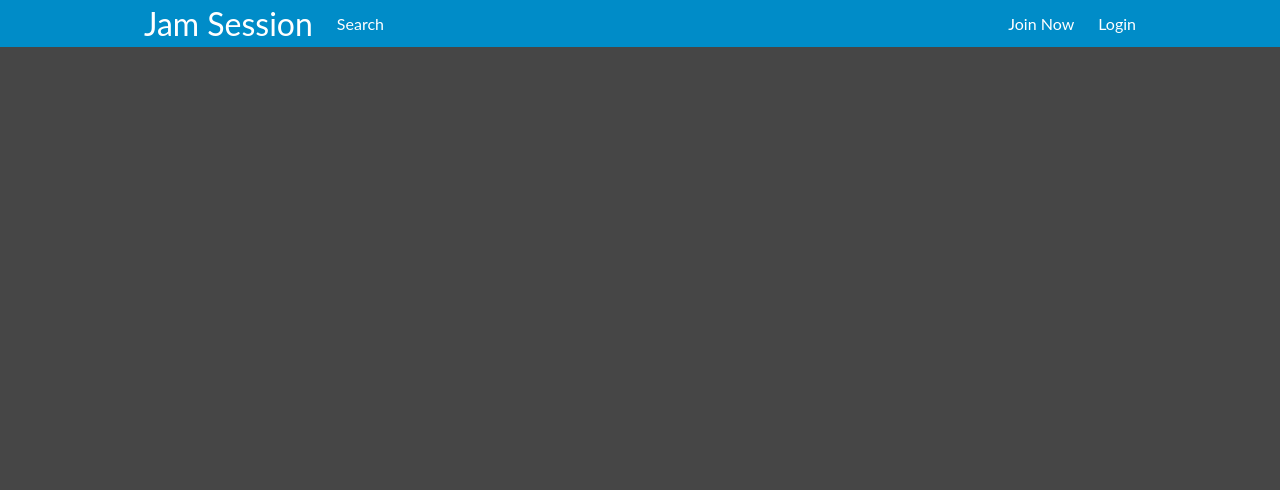
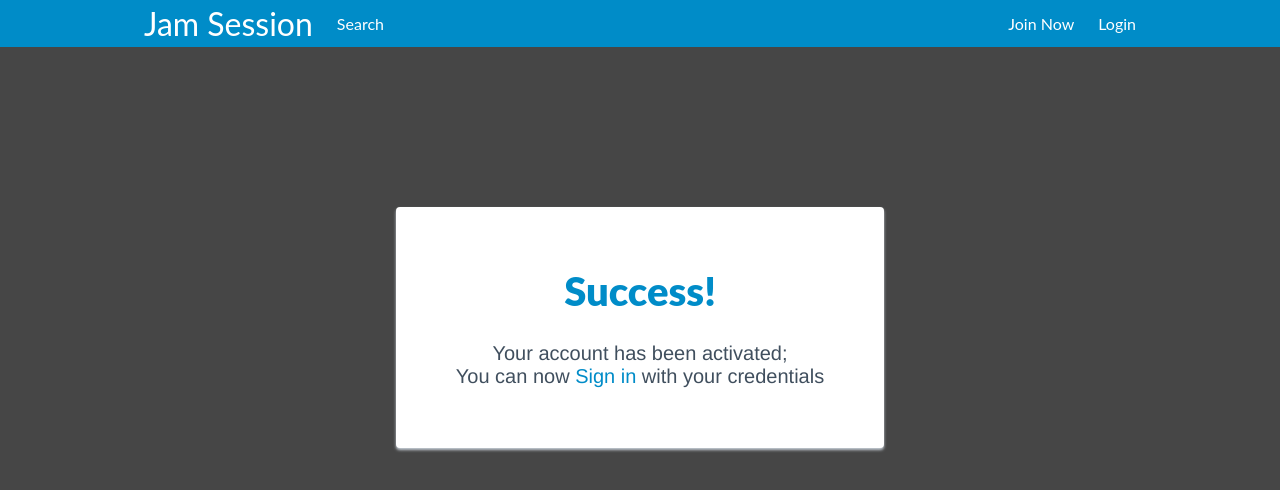
Before and after one commit to iDoc1/Jam-Session, a React (Create React App) app in the folder frontend/: page /activate/1/1 in a window 1280 px wide. Shown: the top 490 px of the page. Built offline with nearby package versions, Linux system fonts and the light colour scheme; no server answers.

Commit message:
added landing page, dropdown components, and activation page. Moved activation logic from sign up component to activation component

```diff
--- a/frontend/package.json
+++ b/frontend/package.json
@@ -13,6 +13,7 @@
     "axios": "^1.1.3",
     "react": "^18.2.0",
     "react-dom": "^18.2.0",
+    "react-dropdown": "^1.11.0",
     "react-router-dom": "^6.4.2",
     "react-scripts": "5.0.1",
     "typescript": "^4.8.4",
--- a/frontend/src/App.tsx
+++ b/frontend/src/App.tsx
@@ -3,7 +3,9 @@ import './App.css';
 import SignUp from './components/SignUpForm/SignUpForm';
 import SignIn from './components/SignInForm/SignInForm';
 import Search from './components/SearchPage/Search';
+import LandingPage from './components/LandingPage/LandingPage';
 import NavBar from './components/NavBar/NavBar';
+import Activate from './components/ActivatePage/ActivatePage';
 import { Route, Routes } from 'react-router-dom';
 
 function App() {
@@ -11,9 +13,10 @@ function App() {
     <>
       <NavBar/>
       <Routes>
-        <Route path='/' element={<Search />} />
+        <Route path='/' element={<LandingPage />} />
         <Route path='/search' element={<Search />} />
         <Route path='/signup' element={<SignUp />} />
+        <Route path='/activate/:uid/:token' element={<Activate />} />
         <Route path='/login' element={<SignIn />} />
       </Routes>
     </>
--- /dev/null
+++ b/frontend/src/components/ActivatePage/ActivatePage.css
@@ -0,0 +1,43 @@
+.success-card-holder{
+    margin-top: 10rem;
+    display: flex;
+    justify-content: center;
+    align-items: center;
+}
+.success-card {
+    text-align: center;
+    display: flex;
+    flex-direction: column;
+    align-items: center;
+    justify-content: center;
+
+    background: white;
+    padding: 60px;
+    border-radius: 4px;
+    box-shadow: 0 2px 3px #C8D0D8;
+
+    margin: 0 auto;
+}
+.success-card h1 {
+    color: #008CC8;
+    font-weight: 900;
+    font-size: 40px;
+    margin-top: 0;
+}
+
+.success-card p {
+    color: #404F5E;
+    font-family: "Nunito Sans", "Helvetica Neue", sans-serif;
+    font-size:20px;
+    margin: 0;
+}
+
+.success-card a {
+    text-decoration: none;
+    color:#008CC8
+}
+
+.success-card a:hover{
+    color: #06577a;
+    text-decoration: default;
+}
--- /dev/null
+++ b/frontend/src/components/ActivatePage/ActivatePage.tsx
@@ -0,0 +1,42 @@
+import { useState, useEffect } from 'react';
+import './ActivatePage.css'
+
+export default function Activate() {
+    const [validated, setValidated] = useState(false)
+    const validateUser = async () => {
+        let url = new URL(window.location.href)
+        let params = url.pathname.split('/')
+        params = params.filter(e => e !== '' && e !== 'activate')
+
+        if (params.length === 0) {return}
+
+        if (!validated) {
+            const body = {
+                "uid": params[0],
+                "token": params[1]
+            }
+            const res = await fetch('http://localhost:8000/auth/users/activation/', {
+                method: 'POST',
+                body: JSON.stringify(body),
+                headers: {
+                    'Content-type': 'application/json; charset=UTF-8',
+                }
+            })
+            console.log(res);
+
+            setValidated(true)
+        }
+
+    }
+    useEffect(()=>{
+        validateUser()
+    })
+    return (
+        <div className="success-card-holder">
+            <div className='success-card'>
+                <h1>Success!</h1>
+                <p>Your account has been activated;<br/> You can now <a href="/login">Sign in</a> with your credentials</p>
+            </div>
+        </div>
+    )
+}
--- /dev/null
+++ b/frontend/src/components/LandingPage/LandingPage.css
@@ -0,0 +1,38 @@
+.landing-image{
+    width: 100%;
+    margin-top: 1rem;
+
+}
+
+.landing-slogan {
+    color: white;
+    display: flex;
+    justify-content: center;
+    margin-top: .25rem;
+}
+
+.landing-inputs {
+    display:flex;
+    flex-direction: row;
+    justify-content: center;
+    gap: 1rem;
+}
+.landing-inputs div {
+    display: flex;
+    flex-direction: column;
+}
+
+.landing-inputs div label {
+    color:white;
+}
+
+.landing-inputs button {
+    min-width: 8rem;
+    max-width: 5rem;
+    width: 2rem;
+    margin-top: auto;
+    color: white;
+    height: 50%;
+    display: flex;
+    justify-content: center;
+}
--- /dev/null
+++ b/frontend/src/components/LandingPage/LandingPage.tsx
@@ -0,0 +1,53 @@
+import JamBand from '../../assets/jamband-cropped.jpg'
+import { useState } from 'react';
+import './LandingPage.css'
+import Dropdown from 'react-dropdown'
+import 'react-dropdown/style.css';
+
+export default function LandingPage() {
+    const seekingOptions = [
+        'Musician looking for band',
+        'Band looking for members'
+    ]
+    const instrumentOptions = [
+        'Vocals',
+        'Backup vocals',
+        'Guitar',
+        'Bass Guitar',
+        'Drums',
+        'Percussion',
+        'Keys',
+        'Strings',
+        'Woodwinds',
+        'Brass'
+    ]
+    const [seeking, setSeeking] = useState(seekingOptions[0]);
+    const [instrument, setInstrument] = useState('');
+    const [zipcode, setZipcode] = useState('');
+    const onSubmit = () => {
+      console.log(seeking, instrument, zipcode)
+    }
+    return (
+        <div className="container">
+            <img src={JamBand} alt="" className='landing-image' />
+            <h3 className='landing-slogan'>Connect with fellow musicians</h3>
+            <div className='landing-inputs'>
+                <div>
+                    <label htmlFor="seeking">I am</label>
+                    <Dropdown options={seekingOptions} onChange={(option)=>{setSeeking(option.value)}} placeholder={seekingOptions[0]}/>
+                </div>
+                <div>
+                    <label htmlFor="instruments">Instrument</label>
+                    <Dropdown options={instrumentOptions} onChange={(option)=>{setInstrument(option.value)}} placeholder='Select an instrument'/>
+                </div>
+                <div>
+                    <label htmlFor="zipcode">Zip Code</label>
+                    <input type="text" name='zipcode' onChange={(option) => {setZipcode(option.target.value)}}/>
+                </div>
+                <button onClick={onSubmit}>
+                    Search
+                </button>
+            </div>
+        </div>
+    )
+}
--- a/frontend/src/components/NavBar/NavBar.tsx
+++ b/frontend/src/components/NavBar/NavBar.tsx
@@ -24,7 +24,7 @@ export default function NavBar() {
         <nav className="nav">
             <div className='nav-container'>
                 <ul>
-                    <li><Link to="/" className="site-title">Jam Session</Link></li>
+                    <li><Link to="/" className="site-title" id='site-title'>Jam Session</Link></li>
                     <CustomLink to="/search">Search</CustomLink>
 
                 </ul>
--- a/frontend/src/components/SignInForm/SignInForm.tsx
+++ b/frontend/src/components/SignInForm/SignInForm.tsx
@@ -56,7 +56,7 @@ function SignIn() {
         })
 
         const jsonRes = await res.json()
-        // console.log(jsonRes);
+        console.log(jsonRes);
 
         if (res.status >= 200 && res.status <= 299){
             window.localStorage.setItem('loggedJamSessionUser', JSON.stringify(jsonRes));
@@ -84,7 +84,7 @@ function SignIn() {
                 <div className='needAccount'>
                 <p>Need an account? <br/></p>
                 <span>
-                    <a href="#" id="sign-in-registration-redirect">Sign Up</a>
+                    <a href="/signup" id="sign-in-registration-redirect">Sign Up</a>
                 </span>
                 </div>
             </form>
--- a/frontend/src/components/SignUpForm/SignUpForm.tsx
+++ b/frontend/src/components/SignUpForm/SignUpForm.tsx
@@ -96,34 +96,6 @@ function SignUp() {
             }
         }
     }
-    const validateUser = async () => {
-        let url = new URL(window.location.href)
-        let params = url.pathname.split('/')
-        params = params.filter(e => e !== '' && e !== 'activate')
-
-        if (params.length === 0) {return}
-
-        if (!validated) {
-            const body = {
-                "uid": params[0],
-                "token": params[1]
-            }
-            const res = await fetch('http://localhost:8000/auth/users/activation/', {
-                method: 'POST',
-                body: JSON.stringify(body),
-                headers: {
-                    'Content-type': 'application/json; charset=UTF-8',
-                }
-            })
-            console.log(res);
-
-            setValidated(true)
-        }
-
-    }
-    useEffect(()=>{
-        validateUser()
-    })
     return (
         <div className='wrapper'>
         <div className='form-wrapper'>
```
Also changed, not shown: 1 other file (tests, documents, lock files or other folders).
